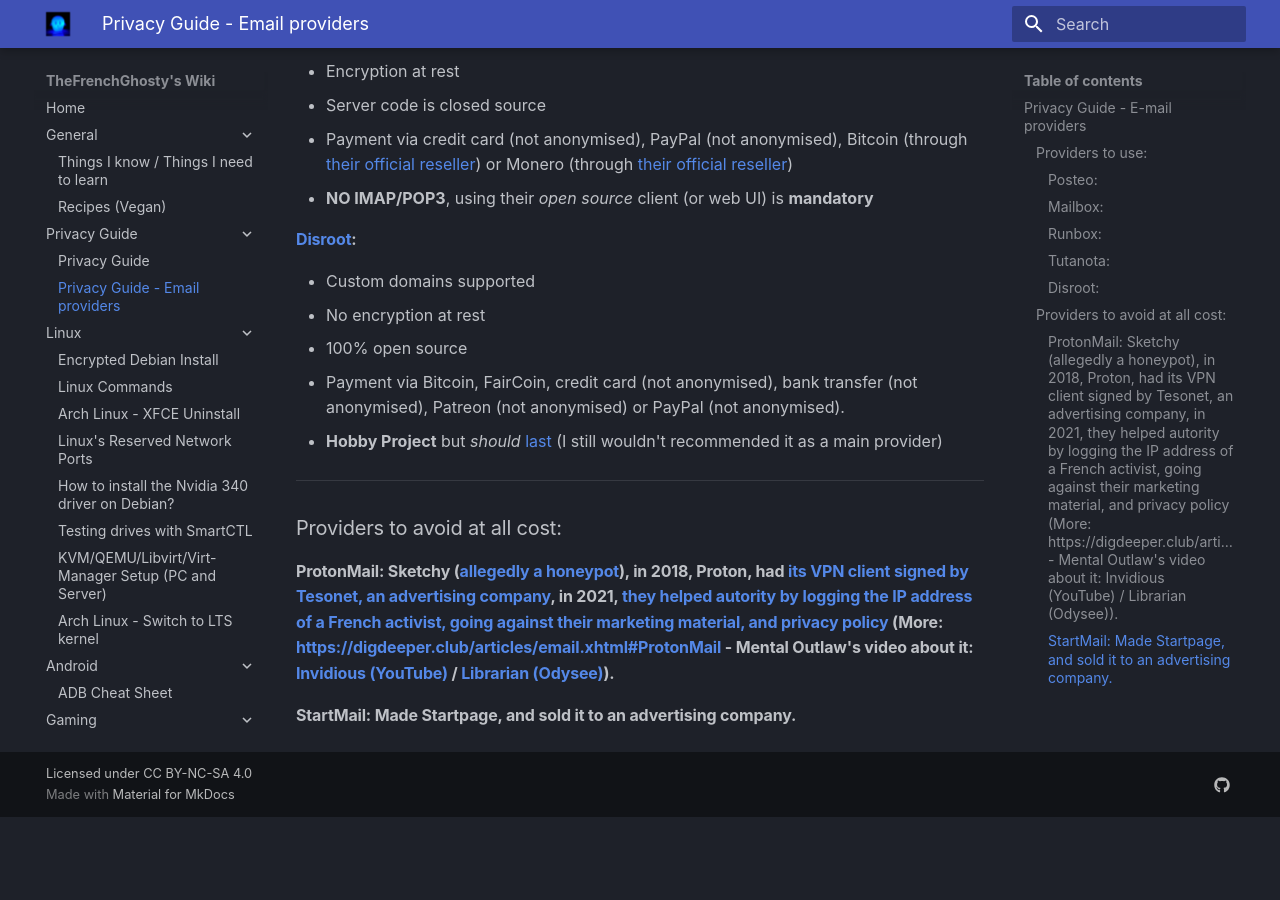
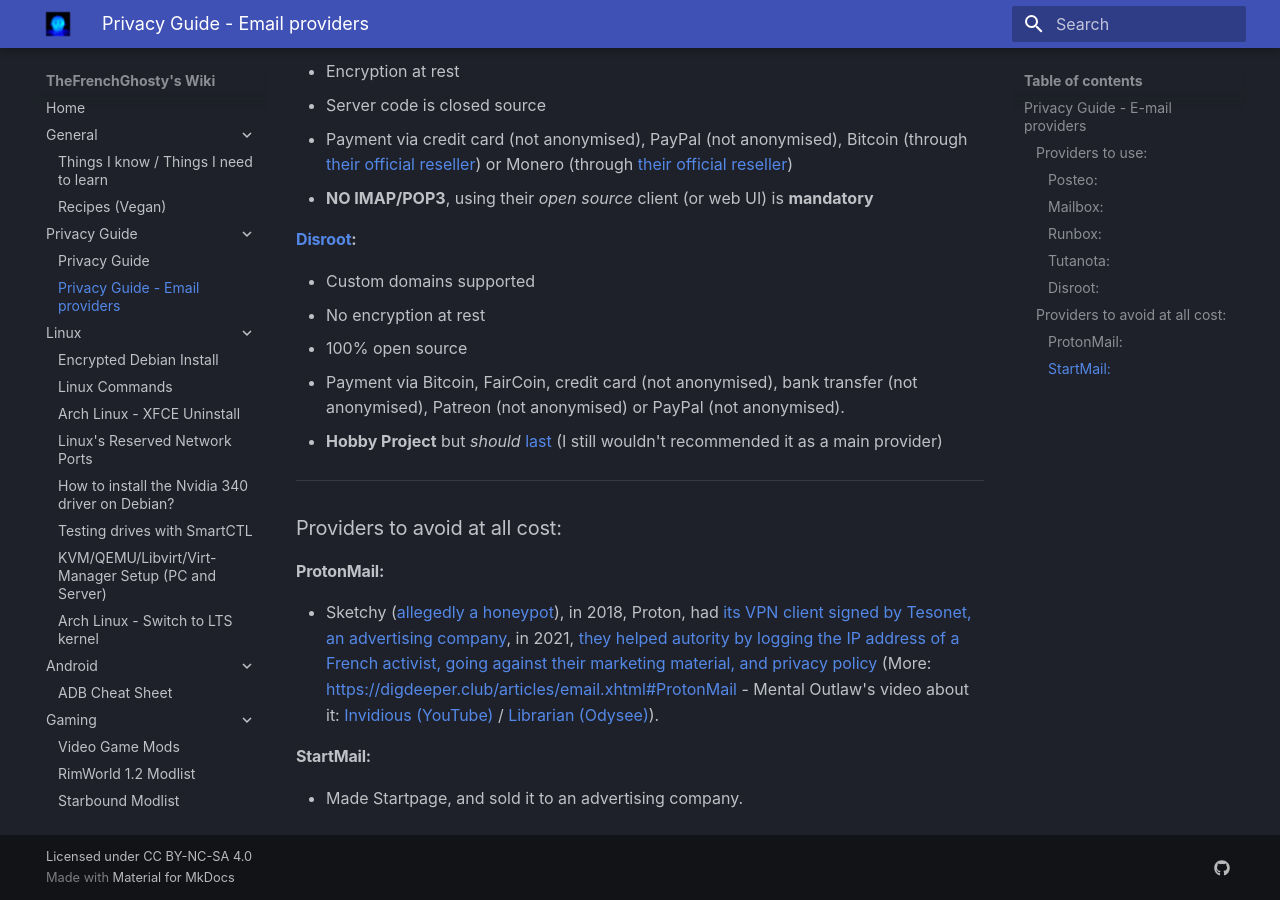
Before and after one commit to TheFrenchGhosty/wiki.thefrenchghosty.me, an MkDocs documentation site: the page built from docs/privacy-guide/email-providers.md, in a window 1280 px wide and 900 px high, scrolled down 1089 px. Built offline with MkDocs 1.6.1 and Material for MkDocs 9.7.7, drawn with Linux system fonts in a browser that asks for light colours; before the commit the page ends 1906 px from its top, so only the background shows below that.

Commit message:
Email Privacy Guide - Enhancement

```diff
--- a/docs/privacy-guide/email-providers.md
+++ b/docs/privacy-guide/email-providers.md
@@ -41,6 +41,8 @@
 
 ## Providers to avoid at all cost:
 
-### ProtonMail: Sketchy ([allegedly a honeypot](https://encryp.ch/blog/disturbing-facts-about-protonmail/)), in 2018, Proton, had [its VPN client signed by Tesonet, an advertising company](https://teddit.pussthecat.org/r/privacytoolsIO/comments/8xnvxc/remove_protonvpn_from_privacytoolsio/), in 2021, [they helped autority](https://techcrunch.com/2021/09/06/protonmail-logged-ip-address-of-french-activist-after-order-by-swiss-authorities/) [by logging the IP address of a French activist, going against their marketing material, and privacy policy](https://en.wikipedia.org/wiki/ProtonMail#Compliance_with_Swiss_court_orders_and_IP_Logging)  (More: https://digdeeper.club/articles/email.xhtml#ProtonMail - Mental Outlaw's video about it: [Invidious (YouTube)](https://redirect.invidious.io/watch?v=IeXaYR4ed9c) / [Librarian (Odysee)](https://librarian.pussthecat.org/@AlphaNerd:8/is-proton-mail-really-private,-secure,:f)).
+### ProtonMail:
+- Sketchy ([allegedly a honeypot](https://encryp.ch/blog/disturbing-facts-about-protonmail/)), in 2018, Proton, had [its VPN client signed by Tesonet, an advertising company](https://teddit.pussthecat.org/r/privacytoolsIO/comments/8xnvxc/remove_protonvpn_from_privacytoolsio/), in 2021, [they helped autority](https://techcrunch.com/2021/09/06/protonmail-logged-ip-address-of-french-activist-after-order-by-swiss-authorities/) [by logging the IP address of a French activist, going against their marketing material, and privacy policy](https://en.wikipedia.org/wiki/ProtonMail#Compliance_with_Swiss_court_orders_and_IP_Logging)  (More: https://digdeeper.club/articles/email.xhtml#ProtonMail - Mental Outlaw's video about it: [Invidious (YouTube)](https://redirect.invidious.io/watch?v=IeXaYR4ed9c) / [Librarian (Odysee)](https://librarian.pussthecat.org/@AlphaNerd:8/is-proton-mail-really-private,-secure,:f)).
 
-### StartMail: Made Startpage, and sold it to an advertising company.
+### StartMail:
+- Made Startpage, and sold it to an advertising company.
```
